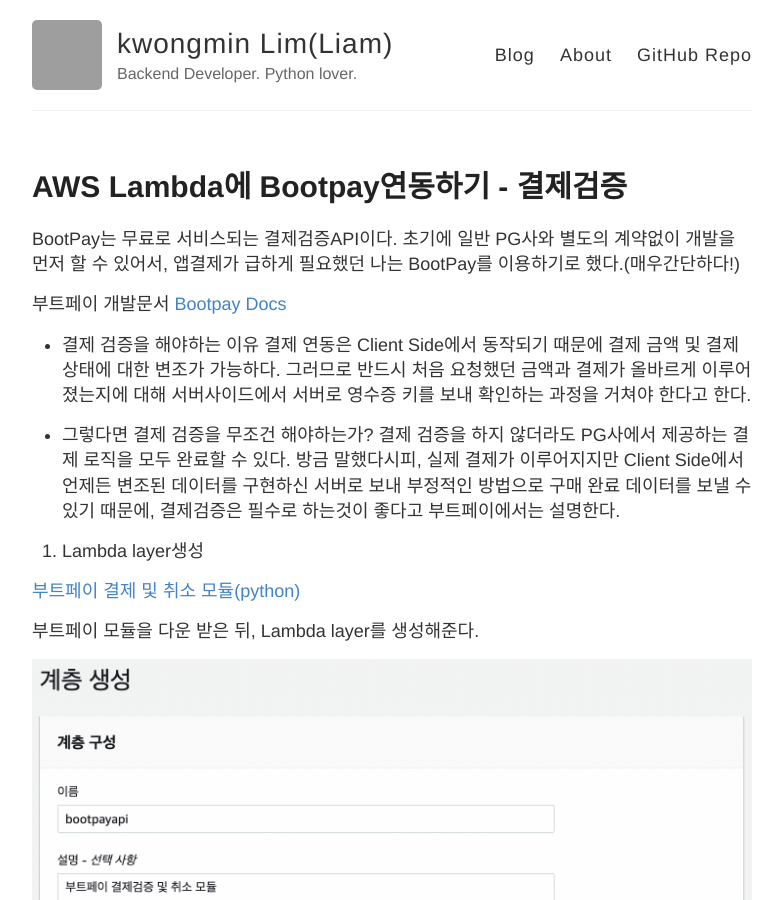
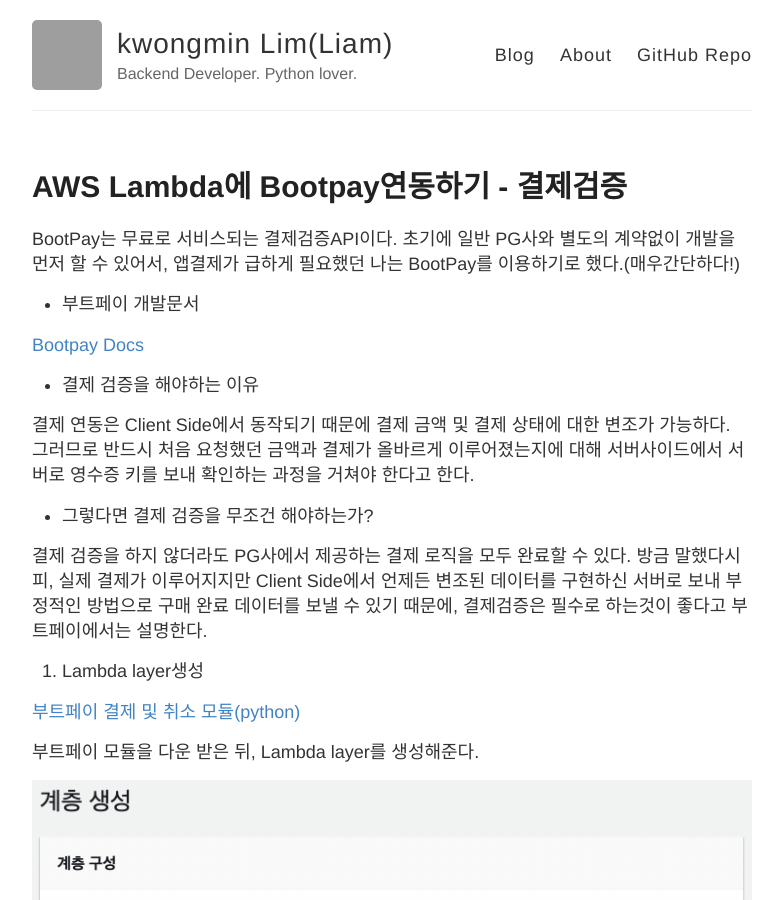
Before and after one commit to liampoet/liampoet.github.io-test2, a Jekyll site: the page built from _posts/2014-3-3-Hello-World.md, in a window 1280 px wide and 900 px high. Shown: the whole window, without its empty margins (248-1031 px from the left). Built offline with Jekyll 4.4.1, drawn with Linux system fonts in a browser that asks for light colours; grey boxes are pictures that could not be loaded.

```diff
--- a/_posts/2014-3-3-Hello-World.md
+++ b/_posts/2014-3-3-Hello-World.md
@@ -5,14 +5,17 @@ title: AWS Lambda에 Bootpay연동하기 - 결제검증
 BootPay는 무료로 서비스되는 결제검증API이다.
 초기에 일반 PG사와 별도의 계약없이 개발을 먼저 할 수 있어서, 앱결제가 급하게 필요했던 나는 BootPay를 이용하기로 했다.(매우간단하다!)
 
-부트페이 개발문서
+* 부트페이 개발문서
+
 [Bootpay Docs](https://docs.bootpay.co.kr)
 
 * 결제 검증을 해야하는 이유
+
 결제 연동은 Client Side에서 동작되기 때문에 결제 금액 및 결제 상태에 대한 변조가 가능하다.
 그러므로 반드시 처음 요청했던 금액과 결제가 올바르게 이루어졌는지에 대해 서버사이드에서 서버로 영수증 키를 보내 확인하는 과정을 거쳐야 한다고 한다.
 
 * 그렇다면 결제 검증을 무조건 해야하는가?
+
 결제 검증을 하지 않더라도 PG사에서 제공하는 결제 로직을 모두 완료할 수 있다.
 방금 말했다시피, 실제 결제가 이루어지지만 Client Side에서 언제든 변조된 데이터를 구현하신 서버로 보내 부정적인 방법으로 구매 완료 데이터를 보낼 수 있기 때문에,
 결제검증은 필수로 하는것이 좋다고 부트페이에서는 설명한다.
```
